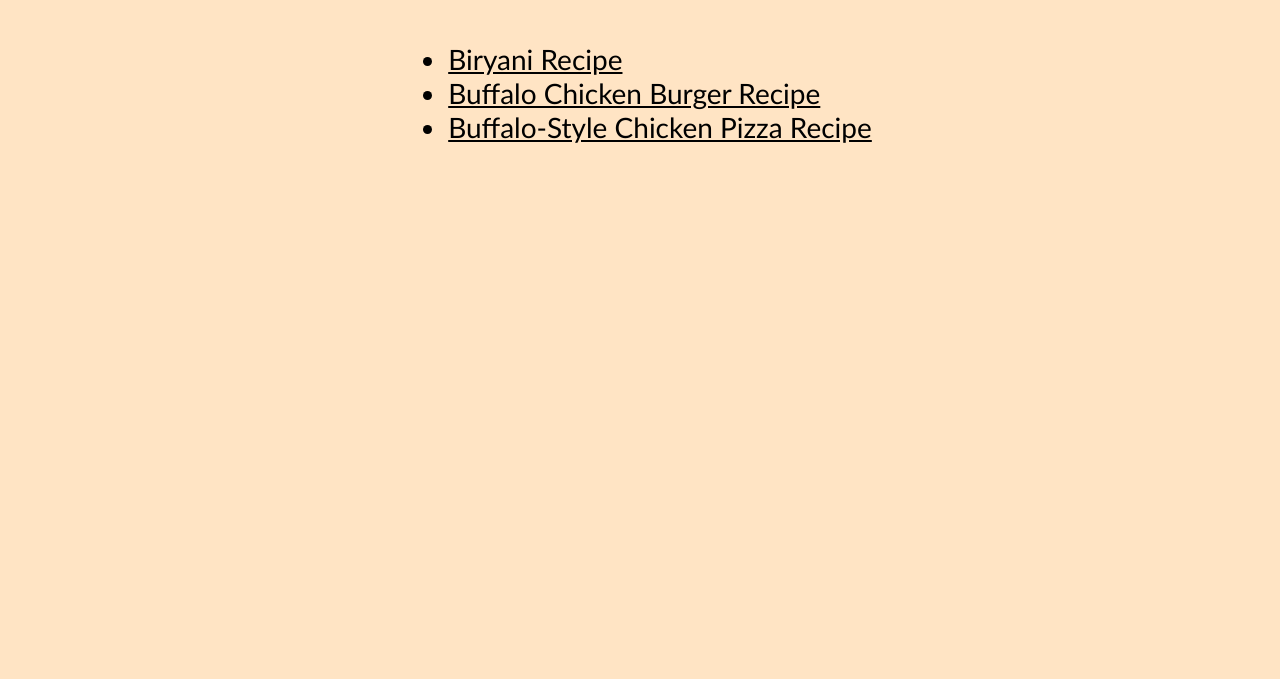
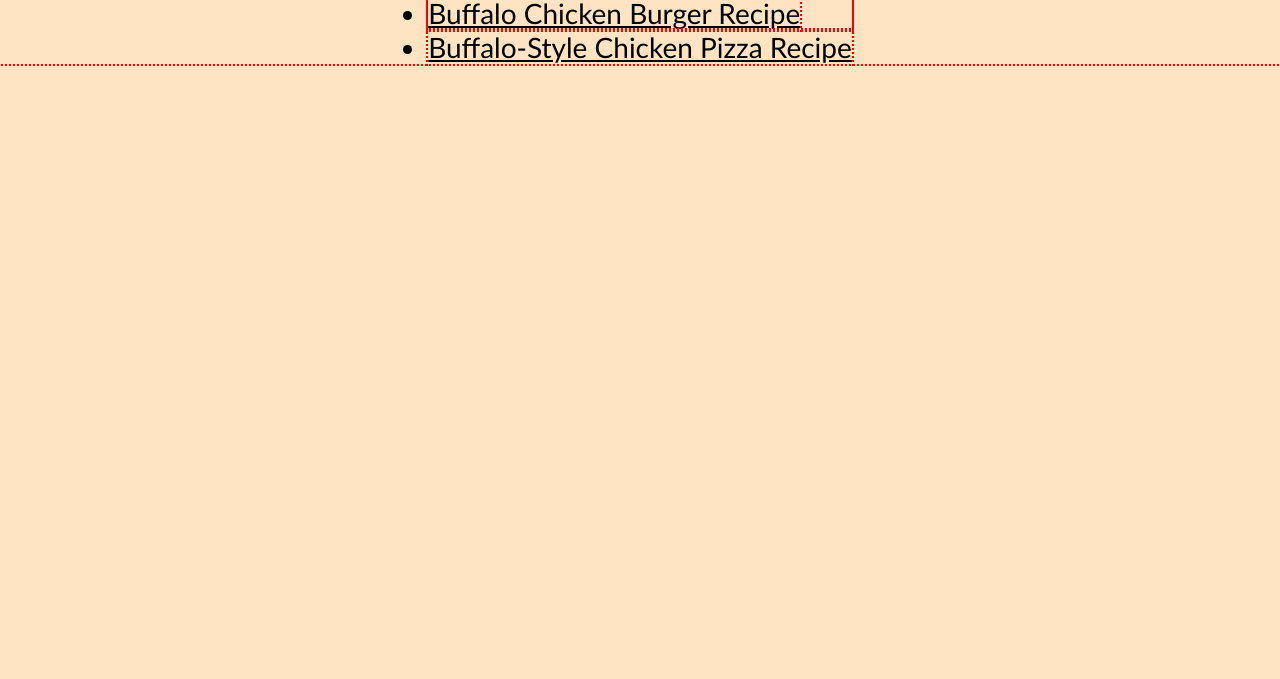
Before and after one commit to VishnuParthiban005/odin-recipes, a plain HTML site: page index.html in a window 1280 px wide. Shown: the part 121-800 px from the top of the page. Drawn offline with Linux system fonts and the light colour scheme.

Commit message:
Remove all default padding, border, and margin
Allows to easily customize padding, border, and margin
according to our choice.

```diff
--- a/styles.css
+++ b/styles.css
@@ -1,5 +1,12 @@
 * {
     font-family: 'Brush Script MT', 'Trebuchet MS', 'Tahoma', sans-serif;
+}
+
+* {
+    outline: 2px dotted red;
+    padding:0px;
+    border:0px;
+    margin:0px;
 }
 
 h1 {
```
